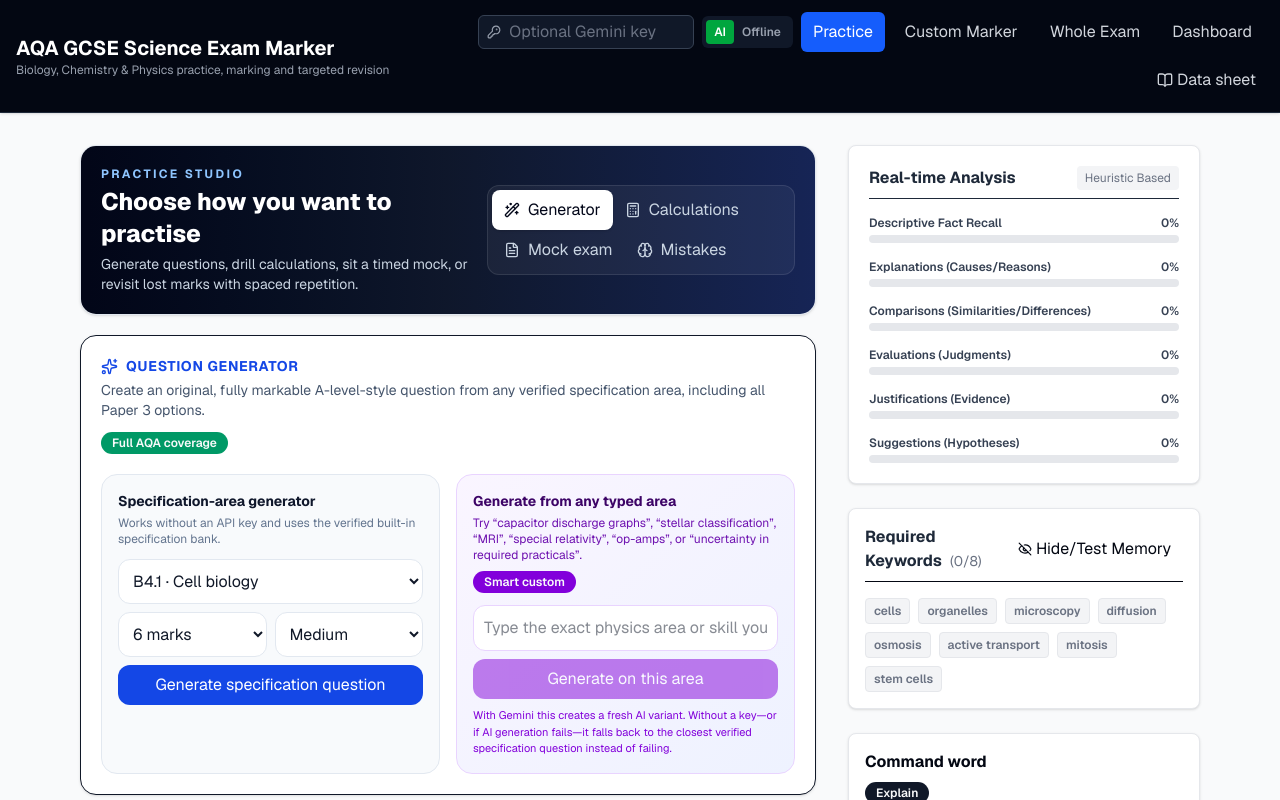
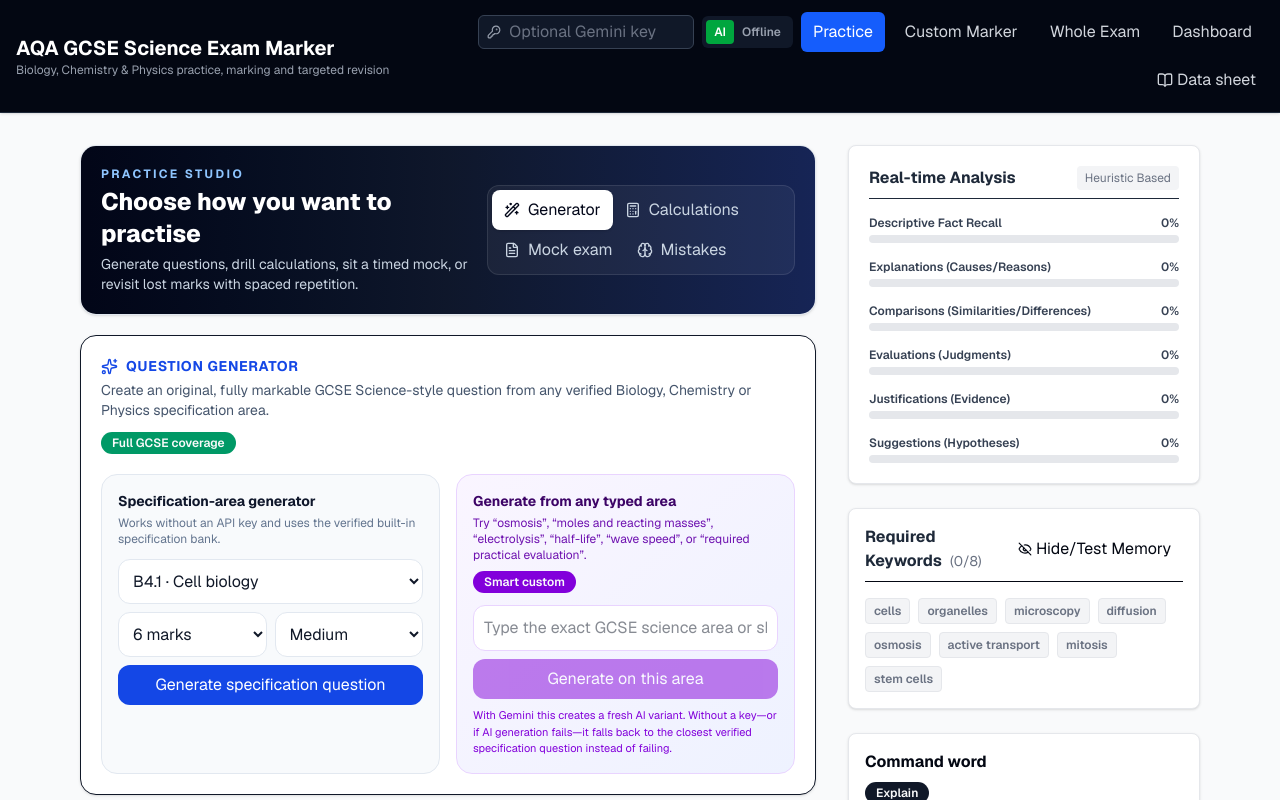
Before and after one commit to markstevengray95-star/gcse-exam-questions, a Next.js app: page / in a window 1280 px wide. Shown: the top 800 px of the page. Built offline with nearby package versions, Linux system fonts and the light colour scheme.

Commit message:
Convert question generator UI to GCSE Science

```diff
--- a/src/components/QuestionGenerator.tsx
+++ b/src/components/QuestionGenerator.tsx
@@ -41,7 +41,7 @@ export function QuestionGenerator({ onUse, onPracticeQuestion, apiKey = '' }: Pr
     try {
       let activeKey = apiKey;
       if (!activeKey && typeof window !== 'undefined') {
-        try { activeKey = sessionStorage.getItem('aqaPhysicsApiKey') || ''; } catch { activeKey = ''; }
+        try { activeKey = sessionStorage.getItem('aqaGcseScienceApiKey') || ''; } catch { activeKey = ''; }
       }
       const endpoint = custom ? '/api/generate-custom-question' : '/api/generate-question';
       const payload = custom
@@ -86,9 +86,9 @@ export function QuestionGenerator({ onUse, onPracticeQuestion, apiKey = '' }: Pr
           <div className="flex flex-wrap items-start justify-between gap-3">
             <div>
               <div className="flex items-center gap-2 text-sm font-bold uppercase tracking-wider text-blue-700"><Sparkles size={17} /> Question generator</div>
-              <p className="mt-1 text-sm text-slate-600">Create an original, fully markable A-level-style question from any verified specification area, including all Paper 3 options.</p>
+              <p className="mt-1 text-sm text-slate-600">Create an original, fully markable GCSE Science-style question from any verified Biology, Chemistry or Physics specification area.</p>
             </div>
-            <Badge className="bg-emerald-600">Full AQA coverage</Badge>
+            <Badge className="bg-emerald-600">Full GCSE coverage</Badge>
           </div>
 
           <div className="grid gap-4 lg:grid-cols-2">
@@ -110,9 +110,9 @@ export function QuestionGenerator({ onUse, onPracticeQuestion, apiKey = '' }: Pr
             </div>
 
             <div className="rounded-2xl border border-purple-200 bg-gradient-to-br from-purple-50 to-indigo-50 p-4">
-              <div className="flex flex-wrap items-center justify-between gap-2"><div><div className="text-sm font-bold text-purple-950">Generate from any typed area</div><div className="mt-1 text-xs text-purple-800">Try “capacitor discharge graphs”, “stellar classification”, “MRI”, “special relativity”, “op-amps”, or “uncertainty in required practicals”.</div></div><Badge className="bg-purple-700">Smart custom</Badge></div>
+              <div className="flex flex-wrap items-center justify-between gap-2"><div><div className="text-sm font-bold text-purple-950">Generate from any typed area</div><div className="mt-1 text-xs text-purple-800">Try “osmosis”, “moles and reacting masses”, “electrolysis”, “half-life”, “wave speed”, or “required practical evaluation”.</div></div><Badge className="bg-purple-700">Smart custom</Badge></div>
               <div className="mt-3 flex flex-col gap-2">
-                <input value={customArea} onChange={event => setCustomArea(event.target.value)} onKeyDown={event => { if (event.key === 'Enter' && customArea.trim() && !loading) void generate(true); }} placeholder="Type the exact physics area or skill you want..." className="min-w-0 rounded-xl border border-purple-200 bg-white p-2.5 text-sm outline-none focus:ring-2 focus:ring-purple-500" maxLength={160} aria-label="Custom physics area for question generation" />
+                <input value={customArea} onChange={event => setCustomArea(event.target.value)} onKeyDown={event => { if (event.key === 'Enter' && customArea.trim() && !loading) void generate(true); }} placeholder="Type the exact GCSE science area or skill you want..." className="min-w-0 rounded-xl border border-purple-200 bg-white p-2.5 text-sm outline-none focus:ring-2 focus:ring-purple-500" maxLength={160} aria-label="Custom GCSE science area for question generation" />
                 <Button onClick={() => void generate(true)} disabled={loading || customArea.trim().length < 3} className="rounded-xl bg-purple-700 hover:bg-purple-800">Generate on this area</Button>
               </div>
               <div className="mt-2 text-[11px] text-purple-700">With Gemini this creates a fresh AI variant. Without a key—or if AI generation fails—it falls back to the closest verified specification question instead of failing.</div>
```
